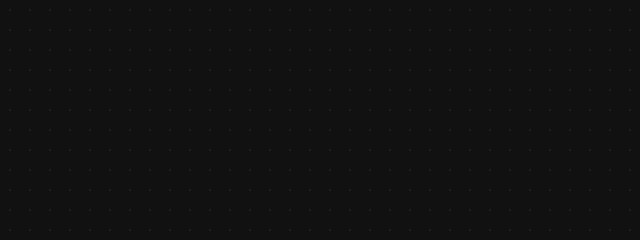
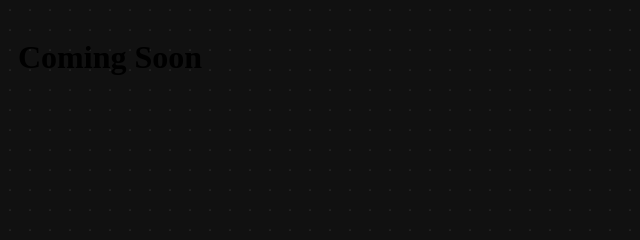
Before and after one commit to Ice-Head/ice-head.github.io, a plain HTML site: page index.html in a window 1280 px wide. Shown: the top 240 px of the page, 0-640 px from the left. Drawn offline with Linux system fonts and the light colour scheme.

Commit message:
Update index.html

```diff
--- a/index.html
+++ b/index.html
@@ -2,15 +2,19 @@
 <html lang="en">
   <head>
     <meta charset="UTF-8" />
+<meta name="a.validate.02" content="JcWuorBHIojwfpeb6h6tmdnXf3lt00LD_R77" />
     <meta name="viewport" content="width=device-width, initial-scale=1.0" />
     <meta http-equiv="X-UA-Compatible" content="ie=edge" />
     <title>Static Template</title>
   </head>
-  <body></body>
+  <body>
+<h1>Coming Soon</h1>
+</body>
   <style>
     body {
       background-image: url("../../dark.svg");
       background-color: #111111;
+      padding: 10px;
     }
   </style>
 </html>
```
